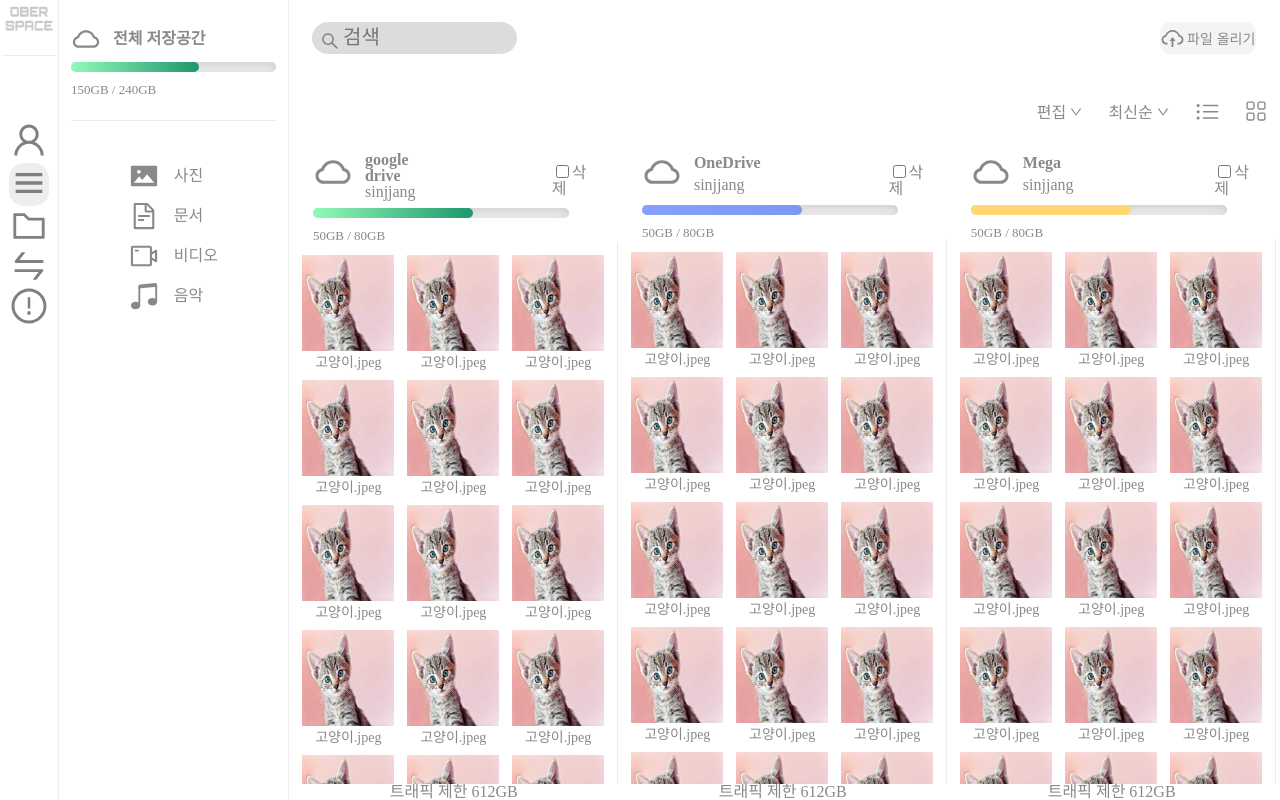
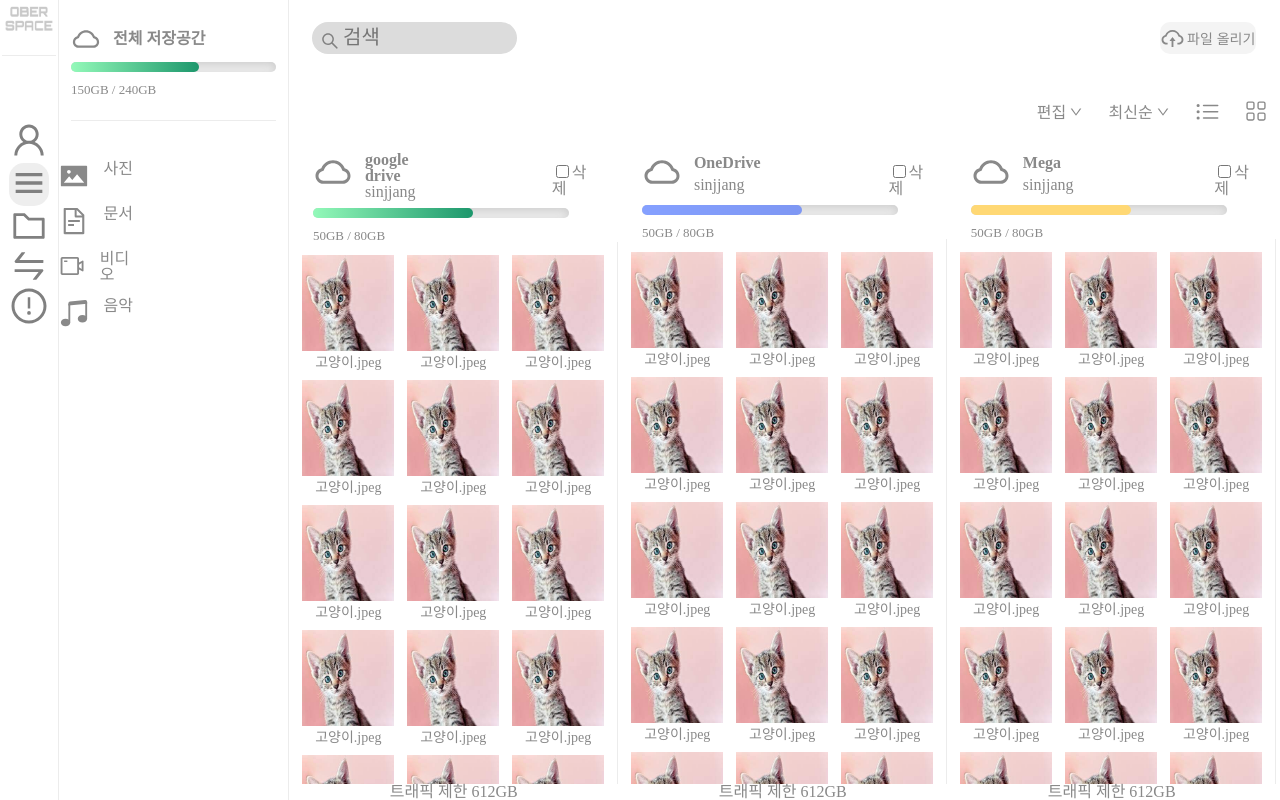
Before and after one commit to naringles/oberspace, a React (Create React App) app: page / in a window 1280 px wide. Shown: the top 800 px of the page. Built offline with nearby package versions, Linux system fonts and the light colour scheme.

Commit message:
Mainstoragemenu correction

```diff
--- a/src/Main/Main.css
+++ b/src/Main/Main.css
@@ -493,9 +493,13 @@ progress {
 .Document,
 .Video,
 .Music {
-  margin-bottom: 10px;
+  margin-bottom: 15px;
   display: flex;
-  align-items: center;
+  align-items: left;
+  text-align: left;
+  align-items: flex-start;
+  margin-right: 150px;
+  justify-content: flex-start;
 }
 
 .Picture {
```
